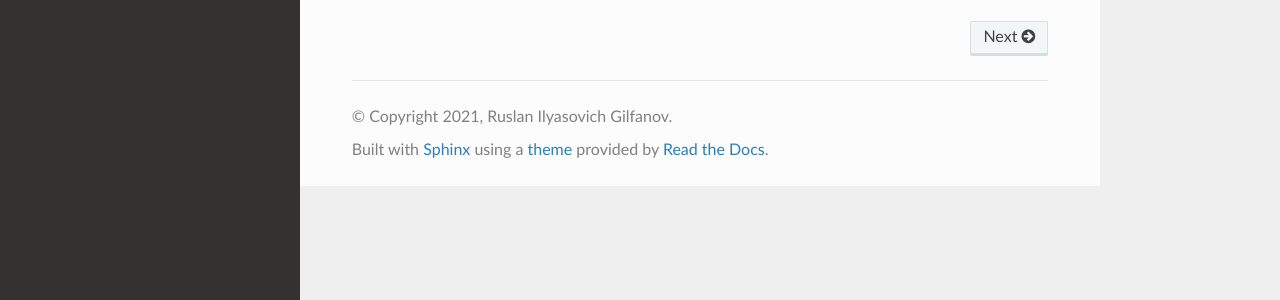
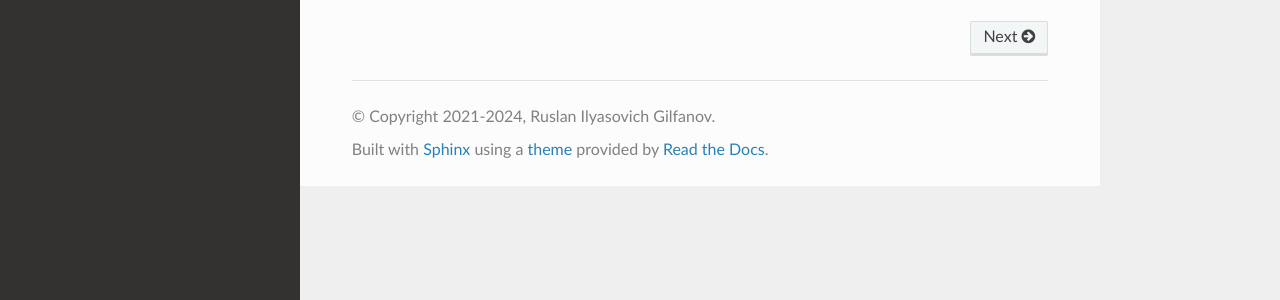
Before and after one commit to ri-gilfanov/aiohttp-things, a Sphinx documentation site: the page built from docs/index.rst, in a window 1280 px wide. Shown: the part 551-851 px from the top of the page. Built offline with Sphinx 7.4.7 and the Read the Docs theme 2.0.0, drawn with Linux system fonts in a browser that asks for light colours.

Commit message:
Update Sphinx copyright

```diff
--- a/docs/conf.py
+++ b/docs/conf.py
@@ -19,7 +19,7 @@ from aiohttp_things import __version__
 # -- Project information -----------------------------------------------------
 
 project = "aiohttp-things"
-copyright = "2021, Ruslan Ilyasovich Gilfanov"
+copyright = "2021-2024, Ruslan Ilyasovich Gilfanov"
 author = "Ruslan Ilyasovich Gilfanov"
 
 # The full version, including alpha/beta/rc tags
```
